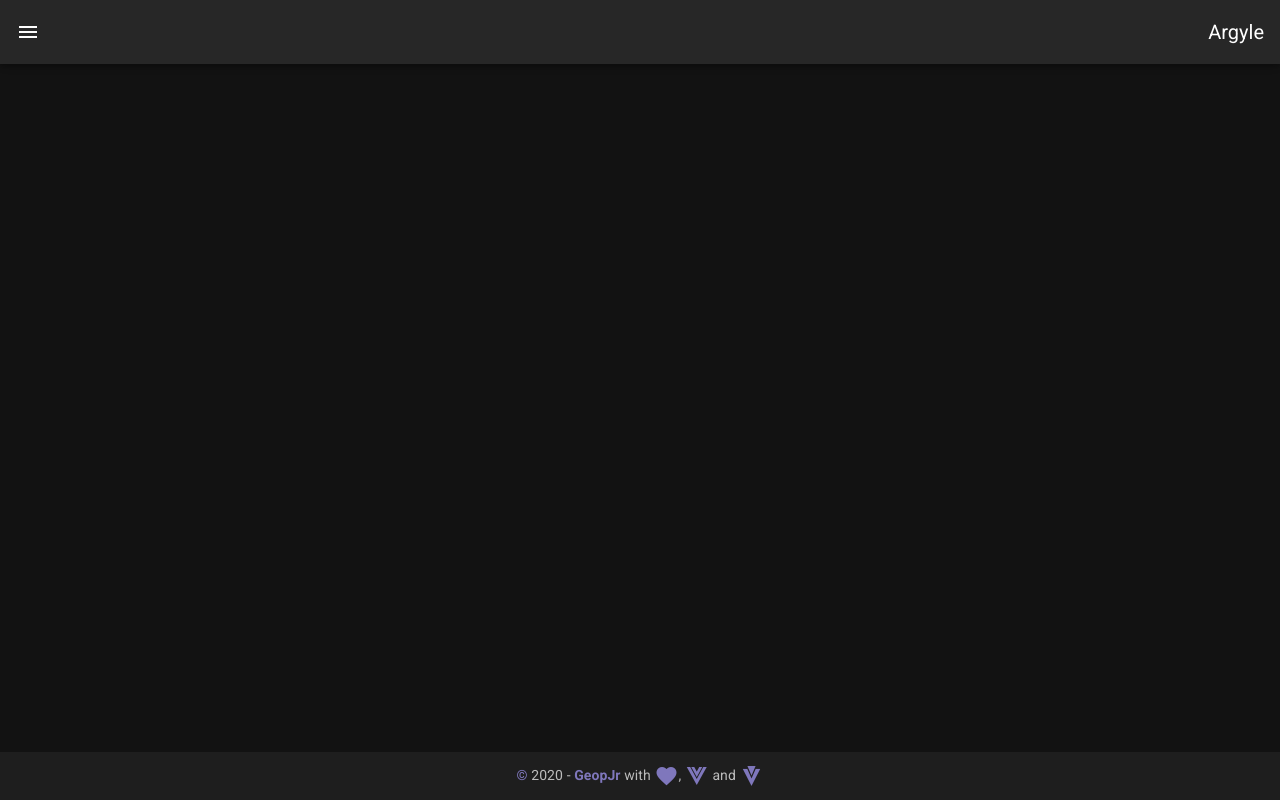
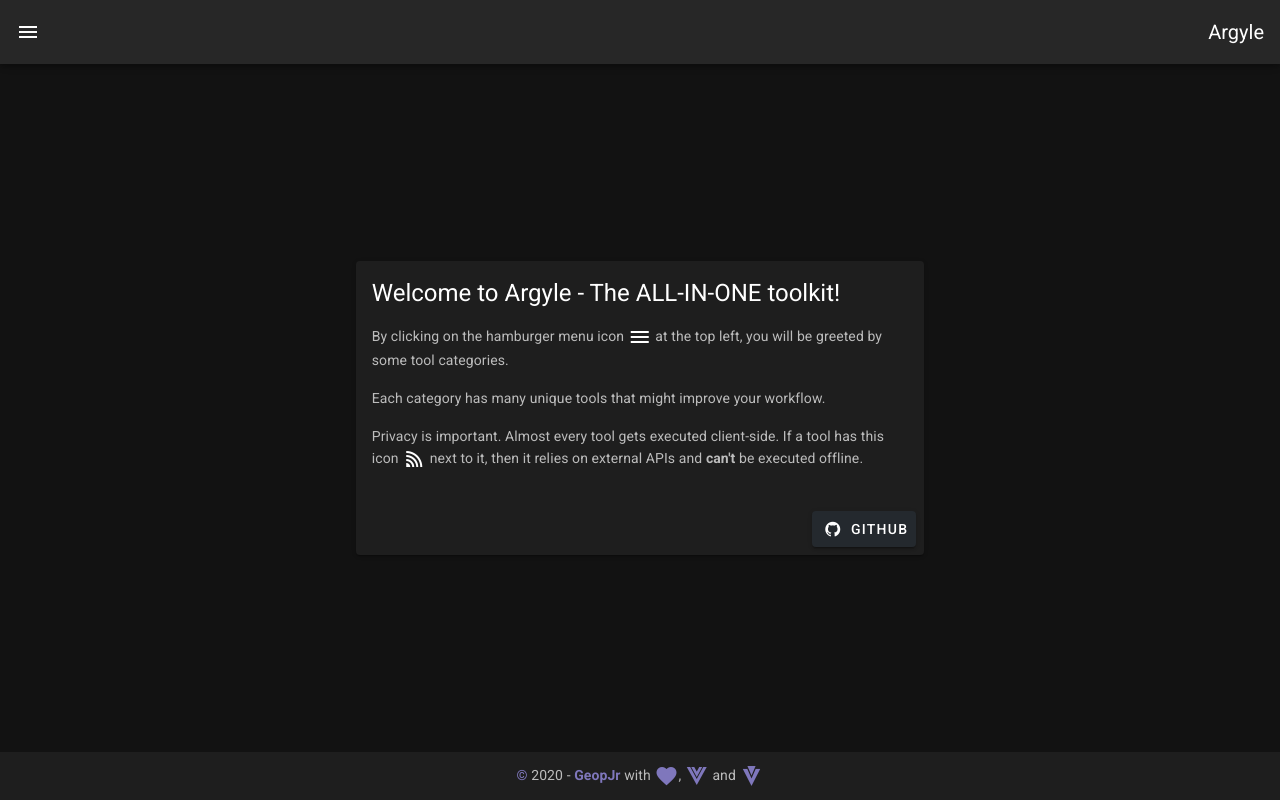
Before and after one commit to GeopJr/argyle, a Nuxt app: page / in a window 1280 px wide. Built offline with nearby package versions, Linux system fonts and the light colour scheme.

Commit message:
chore: add index

```diff
--- /dev/null
+++ b/pages/index.vue
@@ -0,0 +1,41 @@
+<template>
+  <v-row justify="center" align="center">
+    <v-col cols="12" sm="8" md="6">
+      <v-card>
+        <v-card-title class="headline">
+          Welcome to Argyle - The ALL-IN-ONE toolkit!
+        </v-card-title>
+        <v-card-text>
+          <p>By clicking on the hamburger menu icon <v-icon>mdi-menu</v-icon> at the top left, you will be greeted by some tool categories.</p>
+          <p>
+            Each category has many unique tools that might improve your workflow.
+          </p>
+          <p>
+            Privacy is important. Almost every tool gets executed client-side. If a tool has this icon <v-icon>mdi-signal-variant</v-icon> next to it, then it relies on external APIs and <strong>can't</strong> be executed offline.
+          </p>
+          <!-- add api docs -->
+        </v-card-text>
+        <v-card-actions>
+          <v-spacer />
+          <v-btn
+            color="#24292e"
+            href="https://github.com/GeopJr/argyle"
+            target="_blank"
+          >
+            <v-icon
+              left
+            >
+              mdi-github
+            </v-icon>
+            GitHub
+          </v-btn>
+        </v-card-actions>
+      </v-card>
+    </v-col>
+  </v-row>
+</template>
+
+<script>
+export default {
+}
+</script>
```
